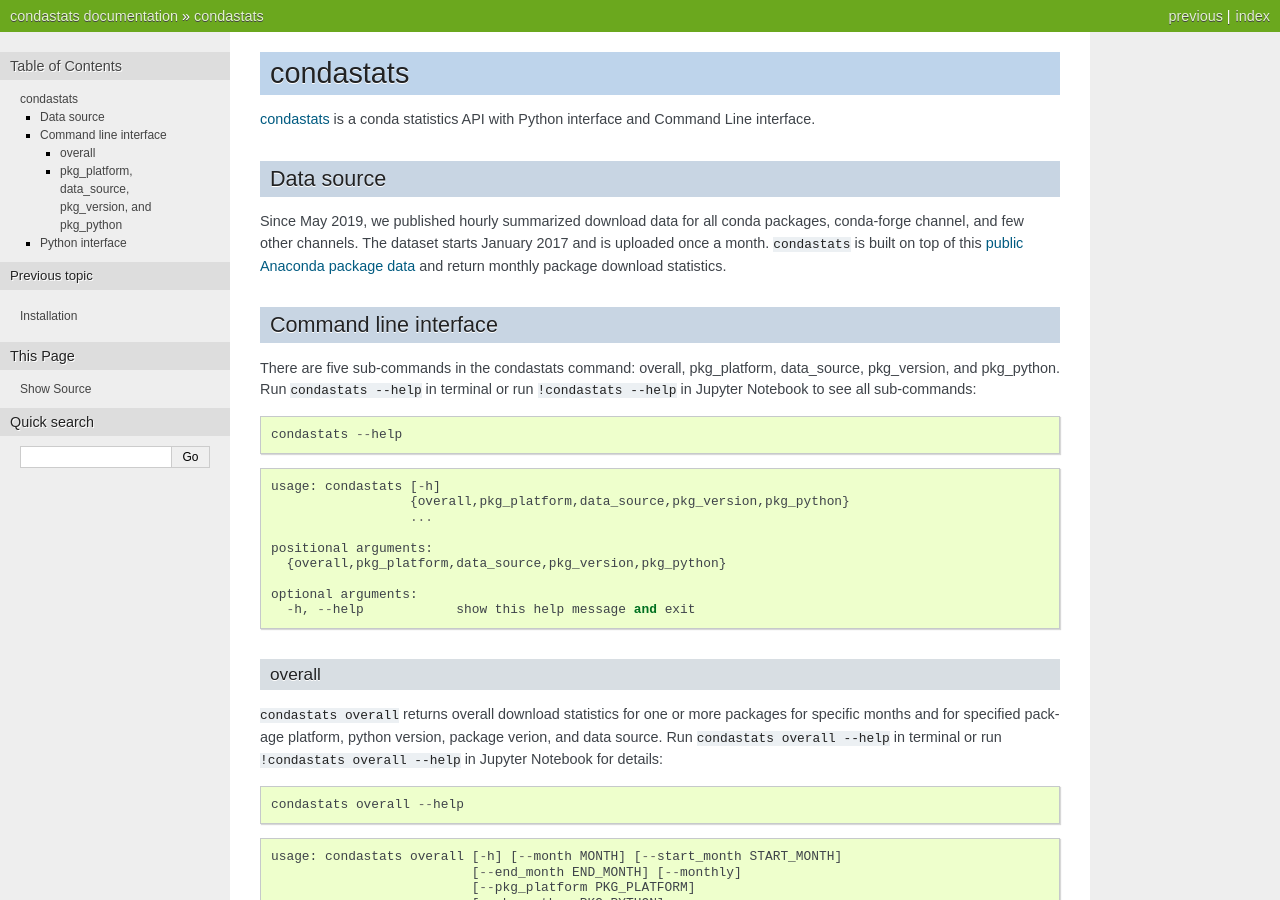
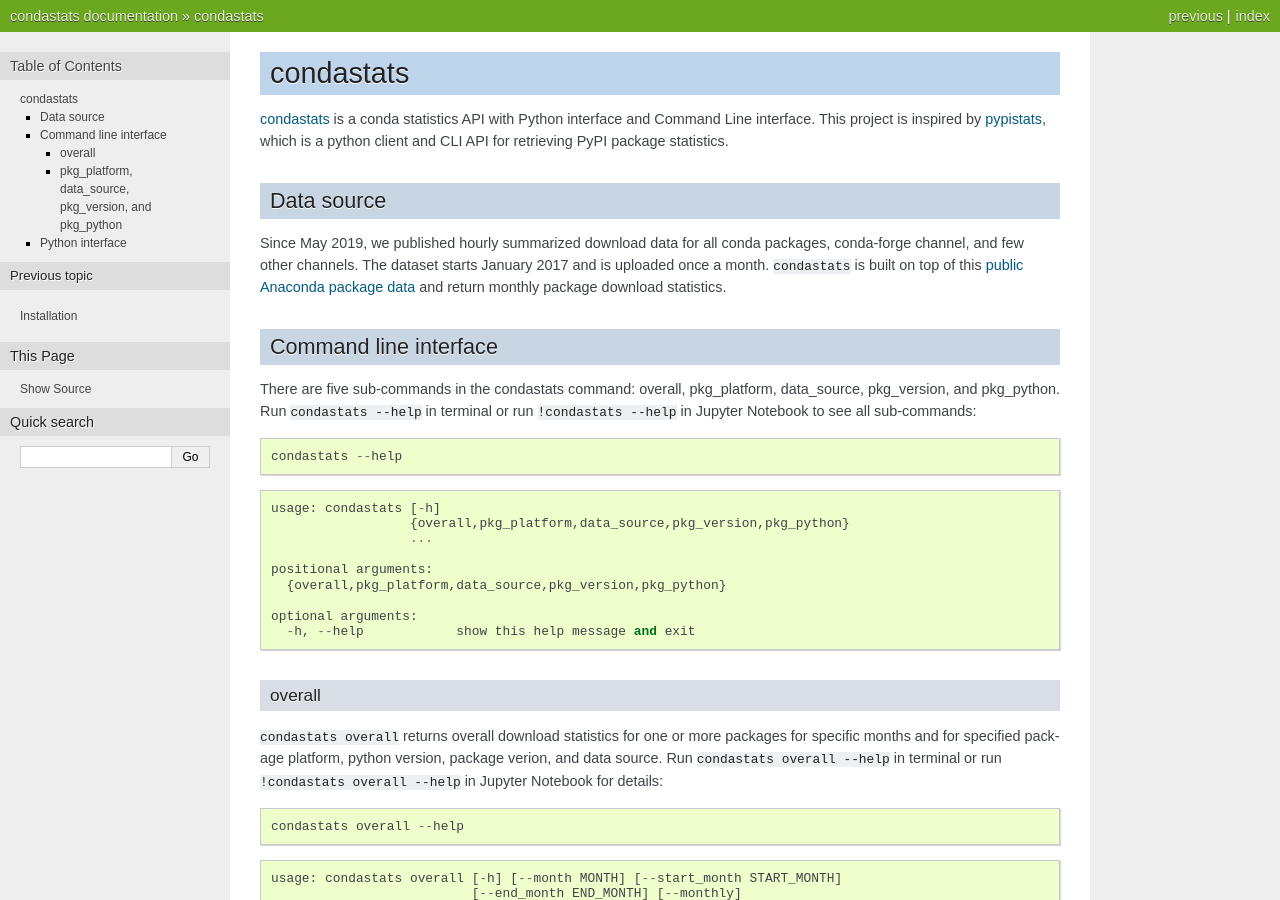
Before and after one commit to conda-incubator/condastats, a Sphinx documentation site: the page built from docs/source/condastats.rst, in a window 1280 px wide and 900 px high. Built offline with Sphinx 7.4.7, drawn with Linux system fonts in a browser that asks for light colours.

Commit message:
added reference to pypistats

```diff
--- a/docs/source/condastats.rst
+++ b/docs/source/condastats.rst
@@ -3,7 +3,10 @@
 ============
 
 `condastats <https://github.com/sophiamyang/condastats>`__ is a conda
-statistics API with Python interface and Command Line interface.
+statistics API with Python interface and Command Line interface. This
+project is inspired by
+`pypistats <https://pypi.org/project/pypistats/>`__, which is a
+python client and CLI API for retrieving PyPI package statistics.
 
 
 Data source
```
